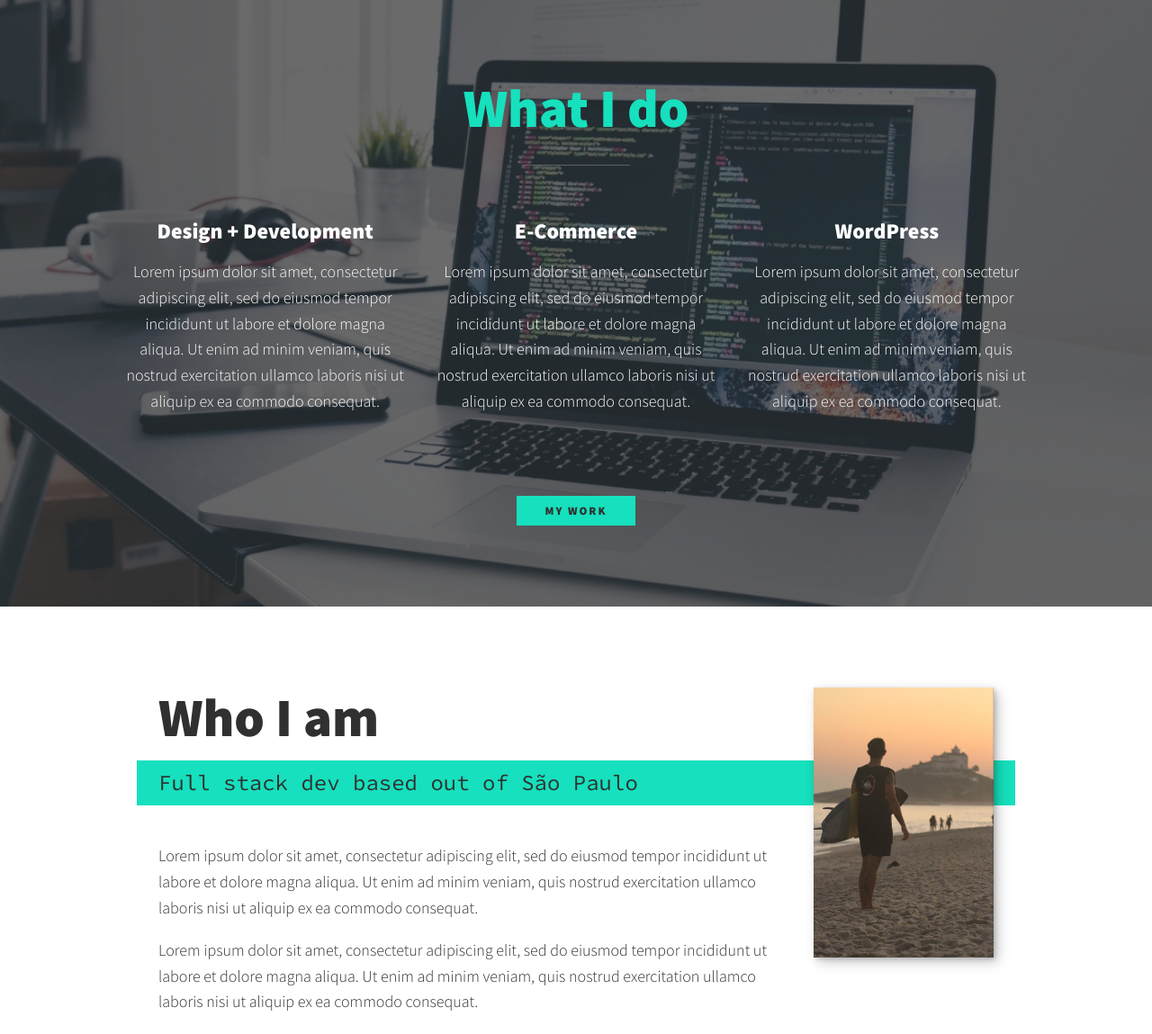
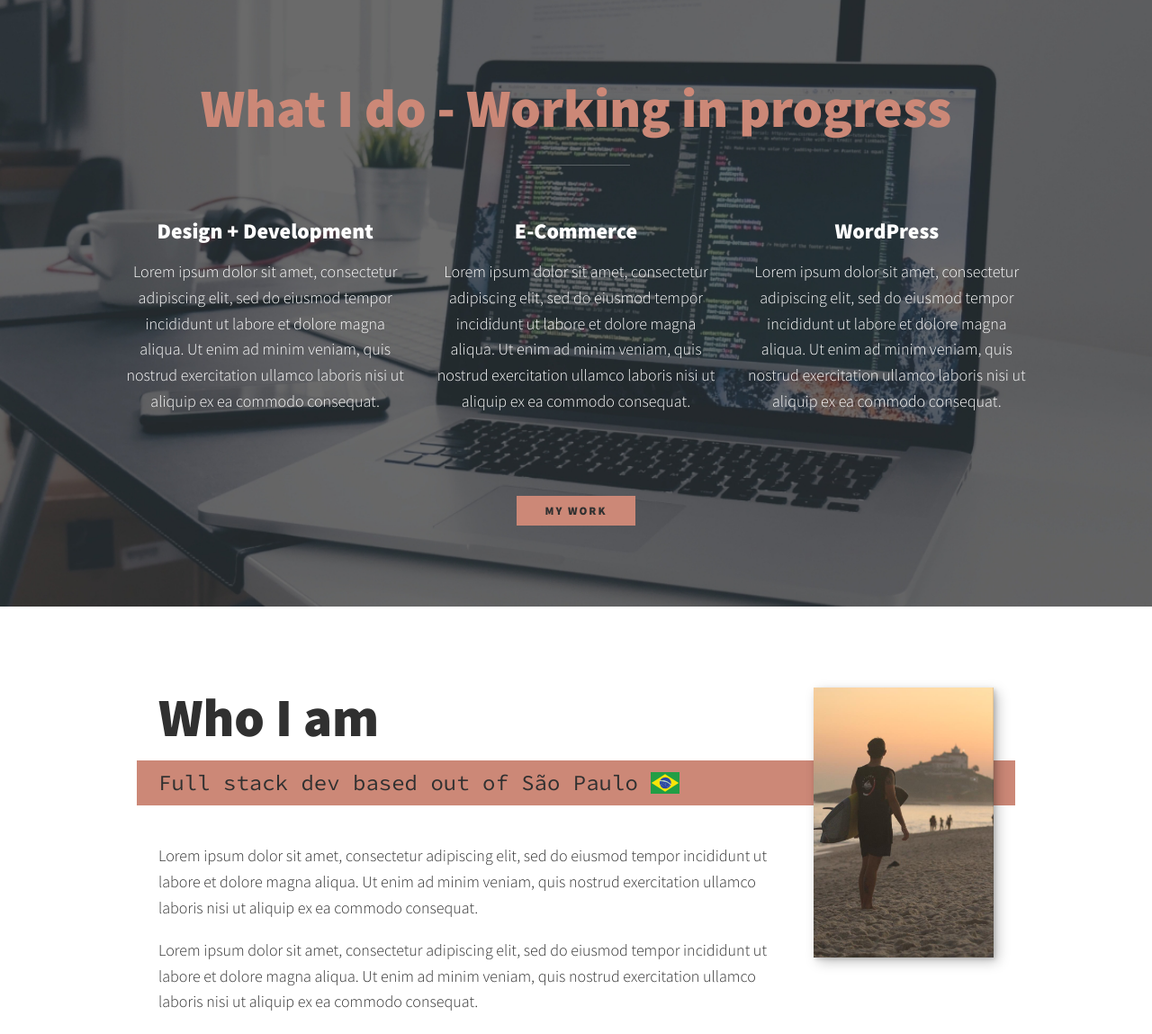
Before and after one commit to moysesth/portfolio, a website: page index.html in a window 1280 px wide. Shown: the part 523-1672 px from the top of the page at 90% size. Drawn offline with nearby package versions, Linux system fonts and the light colour scheme.

Commit message:
adding icons-package

```diff
--- a/css/style.css
+++ b/css/style.css
@@ -15,7 +15,7 @@
 
     --clr-light: #fff;
     --clr-dark: #303030;
-    --clr-accent: #16e0bd;
+    --clr-accent: #cc8877;
 
     --fs-h1: 3rem;
     --fs-h2: 2.25rem;
--- a/index.html
+++ b/index.html
@@ -15,6 +15,7 @@
         rel="stylesheet">
 
     <link rel="stylesheet" href="css/style.css">
+    <link rel="stylesheet" href="https://cdn.jsdelivr.net/gh/lipis/flag-icons@6.6.6/css/flag-icons.min.css" />
 </head>
 
 <body>
@@ -47,7 +48,7 @@
 
     <!-- My services -->
     <section class="my-services" id="services">
-        <h2 class="section__title section__title--services">What I do</h2>
+        <h2 class="section__title section__title--services">What I do - Working in progress</h2>
         <div class="services">
             <div class="service">
                 <h3>Design + Development</h3>
@@ -80,7 +81,8 @@
 
     <section class="about-me" id="about">
         <h2 class="section__title section__title--about">Who I am</h2>
-        <p class="section__subtitle section__subtitle--about">Full stack dev based out of São Paulo</p>
+        <p class="section__subtitle section__subtitle--about">Full stack dev
+            based out of São Paulo  <span class="fi fi-br"></span></p>
 
         <div class="about-me__body">
             <p>Lorem ipsum dolor sit amet, consectetur adipiscing elit, sed do eiusmod tempor incididunt ut labore et
--- /dev/null
+++ b/package.json
@@ -0,0 +1,6 @@
+{
+  "dependencies": {
+    "flag-icon-css": "^4.1.7",
+    "flag-icons": "^6.6.6"
+  }
+}
```
Also changed, not shown: 1 other file.
